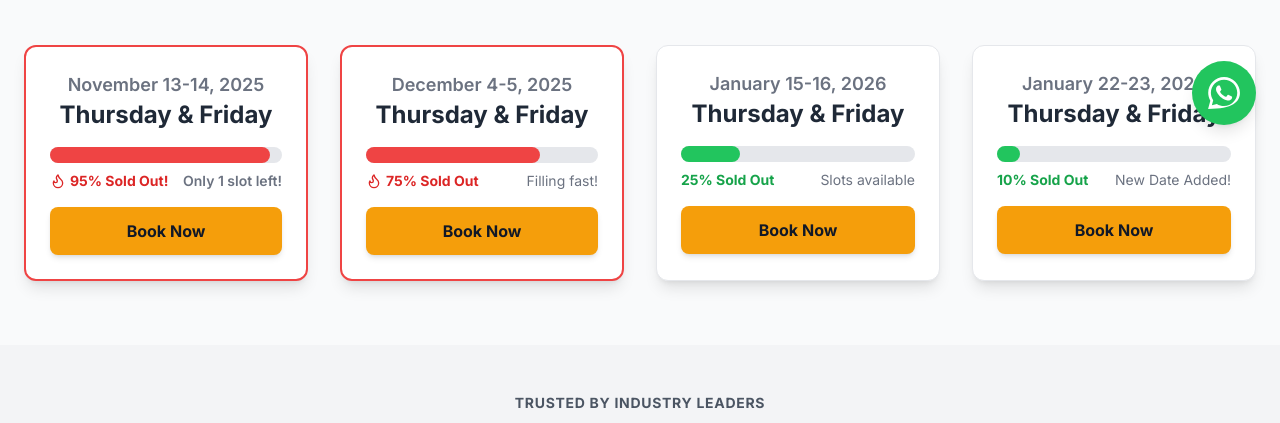
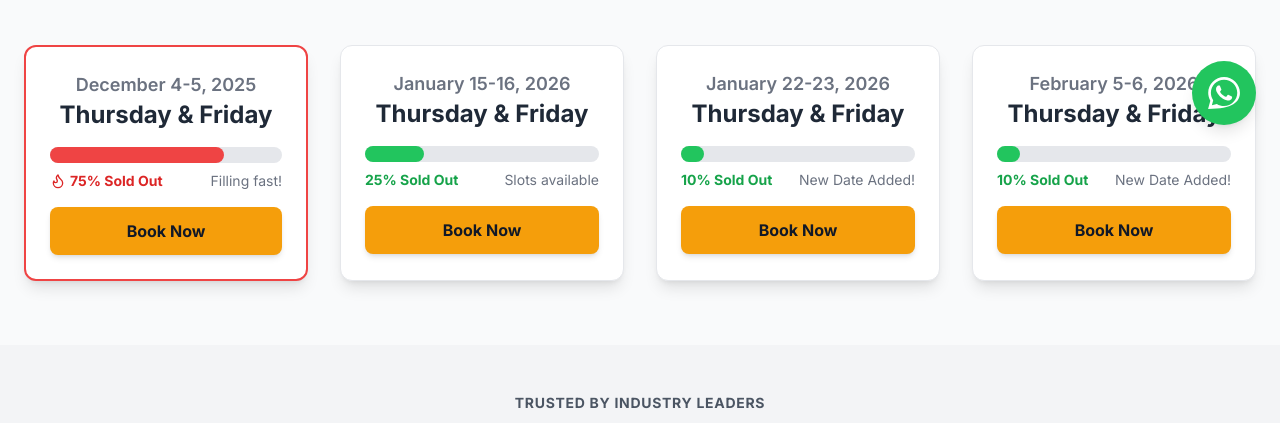
Before and after one commit to drhanlau/n8n-course, a plain HTML site: page index.html in a window 1280 px wide. Shown: the part 651-1074 px from the top of the page. Drawn offline with nearby package versions, Linux system fonts and the light colour scheme.

Commit message:
Update index.html

```diff
--- a/index.html
+++ b/index.html
@@ -127,28 +127,7 @@
             <p class="text-gray-600 mt-2">Seats are filling up fast! Book now to secure your spot.</p>
         </div>
         <div class="grid md:grid-cols-2 lg:grid-cols-4 gap-8">
-            <!-- Date Card 1: Nov 13-14 -->
-            <div class="bg-white p-6 rounded-xl shadow-lg border-2 border-red-500 transform hover:scale-105 transition-transform duration-300">
-                <div class="text-center">
-                    <p class="text-lg font-semibold text-gray-500">November 13-14, 2025</p>
-                    <p class="font-bold text-2xl text-gray-800 mb-4">Thursday & Friday</p>
-
-                    <!-- Progress Bar -->
-                    <div class="w-full bg-gray-200 rounded-full h-4 mb-2">
-                        <div class="bg-red-500 h-4 rounded-full" style="width: 95%"></div>
-                    </div>
-                    <div class="flex justify-between items-center text-sm mb-4">
-                        <p class="font-bold text-red-600 flex items-center"><i data-lucide="flame" class="w-4 h-4 mr-1"></i>95% Sold Out!</p>
-                         <p class="text-gray-500 font-semibold">Only 1 slot left!</p>
-                    </div>
-
-                    <a href="https://forms.gle/Vy2CzoxT5Bz8cf569" target="_blank" rel="noopener noreferrer" class="inline-block w-full bg-amber-500 hover:bg-amber-600 text-gray-900 font-bold py-3 px-6 rounded-lg shadow-md transition-all">
-                        Book Now
-                    </a>
-                </div>
-            </div>
-
-            <!-- Date Card 2: Dec 4-5 -->
+            <!-- Date Card 1: Dec 4-5 -->
             <div class="bg-white p-6 rounded-xl shadow-lg border-2 border-red-500 transform hover:scale-105 transition-transform duration-300">
                 <div class="text-center">
                     <p class="text-lg font-semibold text-gray-500">December 4-5, 2025</p>
@@ -169,7 +148,7 @@
                 </div>
             </div>
 
-            <!-- Date Card 3: Jan 15-16 -->
+            <!-- Date Card 2: Jan 15-16 -->
             <div class="bg-white p-6 rounded-xl shadow-lg border border-gray-200 transform hover:scale-105 transition-transform duration-300">
                 <div class="text-center">
                     <p class="text-lg font-semibold text-gray-500">January 15-16, 2026</p>
@@ -190,10 +169,31 @@
                 </div>
             </div>
 
-            <!-- Date Card 4: Jan 22-23 -->
+            <!-- Date Card 3: Jan 22-23 -->
             <div class="bg-white p-6 rounded-xl shadow-lg border border-gray-200 transform hover:scale-105 transition-transform duration-300">
                 <div class="text-center">
                     <p class="text-lg font-semibold text-gray-500">January 22-23, 2026</p>
+                    <p class="font-bold text-2xl text-gray-800 mb-4">Thursday & Friday</p>
+
+                    <!-- Progress Bar -->
+                    <div class="w-full bg-gray-200 rounded-full h-4 mb-2">
+                        <div class="bg-green-500 h-4 rounded-full" style="width: 10%"></div>
+                    </div>
+                    <div class="flex justify-between items-center text-sm mb-4">
+                        <p class="font-bold text-green-600">10% Sold Out</p>
+                         <p class="text-gray-500">New Date Added!</p>
+                    </div>
+
+                    <a href="https://forms.gle/Vy2CzoxT5Bz8cf569" target="_blank" rel="noopener noreferrer" class="inline-block w-full bg-amber-500 hover:bg-amber-600 text-gray-900 font-bold py-3 px-6 rounded-lg shadow-md transition-all">
+                        Book Now
+                    </a>
+                </div>
+            </div>
+
+            <!-- Date Card 4: Feb 5-6 -->
+            <div class="bg-white p-6 rounded-xl shadow-lg border border-gray-200 transform hover:scale-105 transition-transform duration-300">
+                <div class="text-center">
+                    <p class="text-lg font-semibold text-gray-500">February 5-6, 2026</p>
                     <p class="font-bold text-2xl text-gray-800 mb-4">Thursday & Friday</p>
 
                     <!-- Progress Bar -->
```
